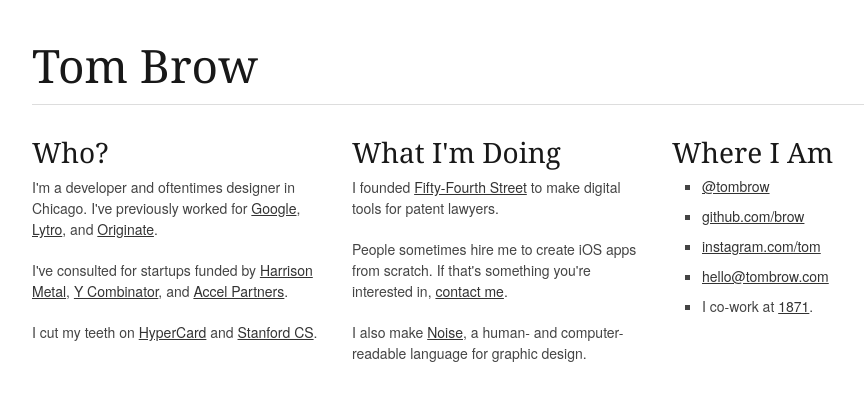
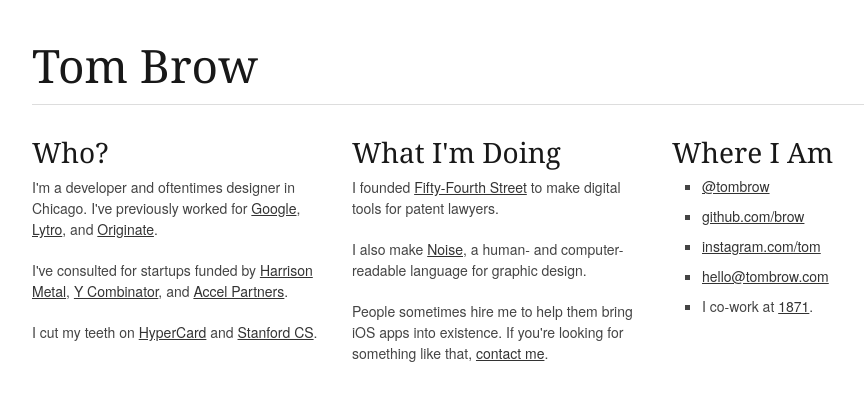
Before and after one commit to brow/rebeccabutler.org, a Jekyll site: the page built from index.html, in a window 1280 px wide. Shown: the top 401 px of the page, without its empty margins (138-1002 px from the left). Built offline with Jekyll 4.4.1, drawn with Linux system fonts in a browser that asks for light colours; Markdown is read by kramdown in place of the engine named in the settings.

Commit message:
tweak copy

```diff
--- a/index.html
+++ b/index.html
@@ -17,8 +17,8 @@
   <div class="one-third column">
     <h3>What I'm Doing</h3>
     <p>I founded <a href="http://fiftyfourth.st">Fifty-Fourth Street</a> to make digital tools for patent lawyers.</p>
-    <p>People sometimes hire me to create iOS apps from scratch. If that's something you're interested in, <a href="mailto:hello@tombrow.com">contact me</a>.
     <p>I also make <a href="/noise">Noise</a>, a human- and computer-readable language for graphic design.</p>
+    <p>People sometimes hire me to help them bring iOS apps into existence. If you're looking for something like that, <a href="mailto:hello@tombrow.com">contact me</a>.
   </div>
   <div class="one-third column">
     <h3>Where I Am</h3>
```
